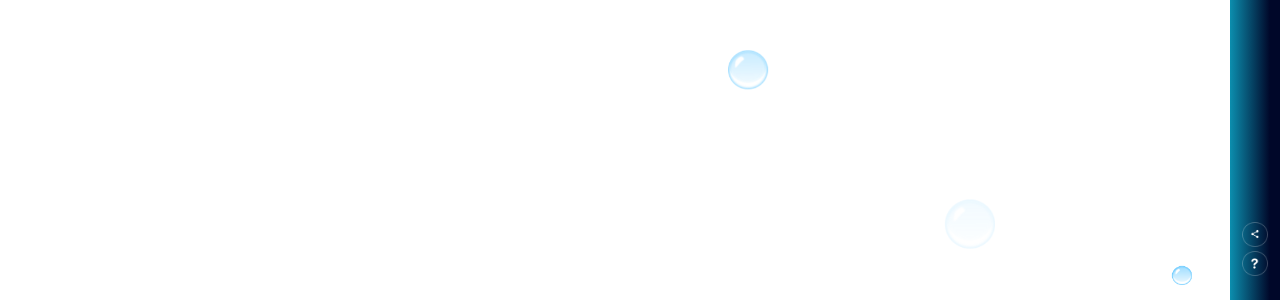
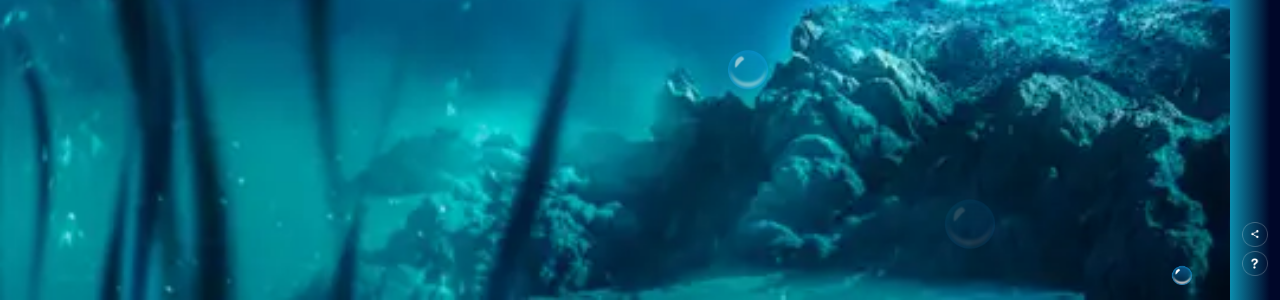
Before and after one commit to Lingakani/Meadia-Queries, a plain HTML site: page index.html in a window 1280 px wide. Shown: the part 500-800 px from the top of the page. Drawn offline with Linux system fonts and the light colour scheme.

Commit message:
Update style.css

```diff
--- a/style.css
+++ b/style.css
@@ -5,7 +5,7 @@
 }
 
 .head{
-    background-image: url(images/background.webp);
+    background-image: url(background.webp);
     background-repeat: no-repeat;
     background-size: cover;
     height: 100vh;
```
